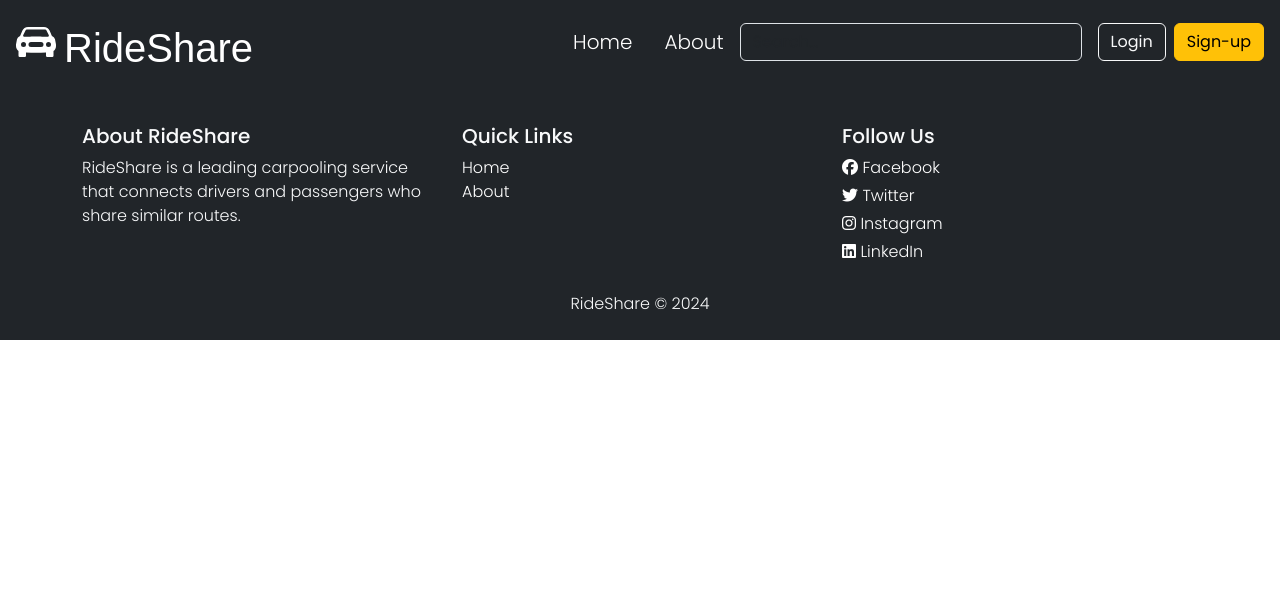
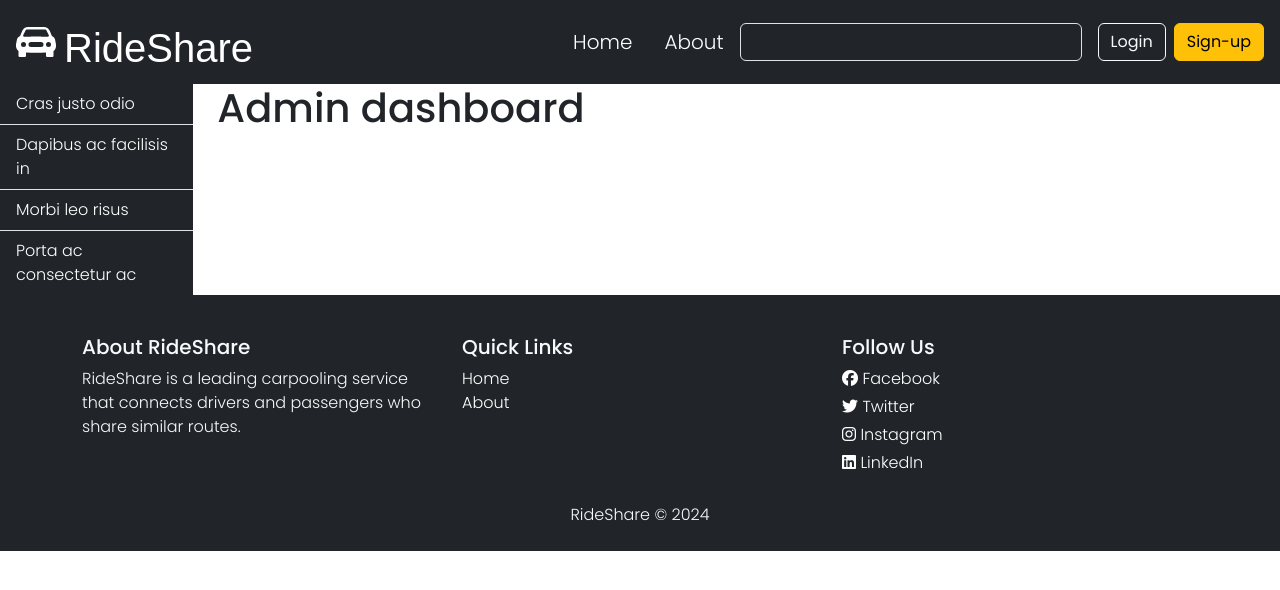
Before and after one commit to MarthaPavan/RideShare, a React (Create React App) app in the folder CarPooling/frontend/: page /AdminDashBoard in a window 1280 px wide. Shown: the top 590 px of the page. Built offline with nearby package versions, Linux system fonts and the light colour scheme; a web font is replaced by a local one.

Commit message:
Add DashBoards

```diff
--- a/CarPooling/frontend/src/App.js
+++ b/CarPooling/frontend/src/App.js
@@ -2,9 +2,6 @@ import React from "react";
 import { BrowserRouter as Router, Route, Routes } from "react-router-dom";
 import NavBar from "./NavBar";
 import Home from "./components/Home";
-import "@fortawesome/fontawesome-free/css/all.min.css";
-import "bootstrap/dist/css/bootstrap.min.css";
-import "bootstrap-icons/font/bootstrap-icons";
 import Login from "./components/Login";
 import Footer from "./Footer";
 import { useState } from "react";
@@ -13,6 +10,14 @@ import GetStarted from "./components/GetStarted";
 import ForgotPassword from "./components/ForgotPassword";
 import CreateAccount from "./components/CreateAccount";
 import SignUpSuccess from "./components/SignUpSuccess";
+
+import "@fortawesome/fontawesome-free/css/all.min.css";
+import "bootstrap/dist/css/bootstrap.min.css";
+import "bootstrap-icons/font/bootstrap-icons";
+import AdminDashBoard from "./components/AdminDashBoard";
+import EmployeeDashBoard from "./components/EmployeeDashBoard";
+import UserDashBoard from "./components/UserDashBoard";
+
 const App = () => {
   const [status, setStatus] = useState(false);
   return (
@@ -26,6 +31,9 @@ const App = () => {
         <Route exact path='/Forgot' element={<ForgotPassword/>}/>
         <Route exact path="/create-account" element={<CreateAccount/>}/>
         <Route exact path="/SignUpSuccess" element={<SignUpSuccess/>}/>
+        <Route exact path="/AdminDashBoard" element={<AdminDashBoard/>}/>
+        <Route exact path="/EmployeeDashBoard" element={<EmployeeDashBoard/>}/>
+        <Route exact path="/UserDashBoard" element={<UserDashBoard/>}/>
       </Routes>
       <Footer />
     </Router>
--- a/CarPooling/frontend/src/NavBar.js
+++ b/CarPooling/frontend/src/NavBar.js
@@ -8,6 +8,7 @@ const NavBar = ({ status, setStatus }) => {
         <>
             <header className="p-1 text-bg-dark">
                 <div className="container-fluid mb-container">
+
                     <div className="d-flex align-items-center justify-content-between atstart">
                         <Link to="/" className="d-flex align-items-center mb-2 mb-lg-0 text-white text-decoration-none">
                             <svg xmlns="http://www.w3.org/2000/svg" width="40" height="40" fill="currentColor" className="bi bi-car-front-fill slide-in" viewBox="0 0 16 16">
--- /dev/null
+++ b/CarPooling/frontend/src/components/AdminDashBoard.js
@@ -0,0 +1,29 @@
+import React from 'react';
+import { Col, ListGroup, Row, Stack } from 'react-bootstrap';
+import '../App.css';
+
+const AdminDashBoard = () => {
+  return (
+    <>
+      <Row className="no-gutters">
+        <Col xs={2} className='sidebar-column'>
+          <Stack gap={2}>
+            <ListGroup variant="flush">
+              <ListGroup.Item className="text-bg-dark">Cras justo odio</ListGroup.Item>
+              <ListGroup.Item className="text-bg-dark">Dapibus ac facilisis in</ListGroup.Item>
+              <ListGroup.Item className="text-bg-dark">Morbi leo risus</ListGroup.Item>
+              <ListGroup.Item className="text-bg-dark">Porta ac consectetur ac</ListGroup.Item>
+            </ListGroup>
+          </Stack>
+        </Col>
+        <Col xs={10}>
+          <div className="main-content">
+            <h1>Admin dashboard</h1>
+          </div>
+        </Col>
+      </Row>
+    </>
+  );
+};
+
+export default AdminDashBoard;
--- /dev/null
+++ b/CarPooling/frontend/src/components/EmployeeDashBoard.js
@@ -0,0 +1,9 @@
+const EmployeeDashBoard = () => {
+    return (
+        <>
+            <h1>Employee Dash Board</h1>
+        </>
+     );
+}
+
+export default EmployeeDashBoard;
--- /dev/null
+++ b/CarPooling/frontend/src/components/UserDashBoard.js
@@ -0,0 +1,9 @@
+const UserDashBoard = () => {
+    return (
+        <>
+            <h1>User Dash Board</h1>
+        </>
+     );
+}
+
+export default UserDashBoard;
```
Also changed, not shown: CarPooling/frontend/src/App.css (line endings or trailing spaces).
